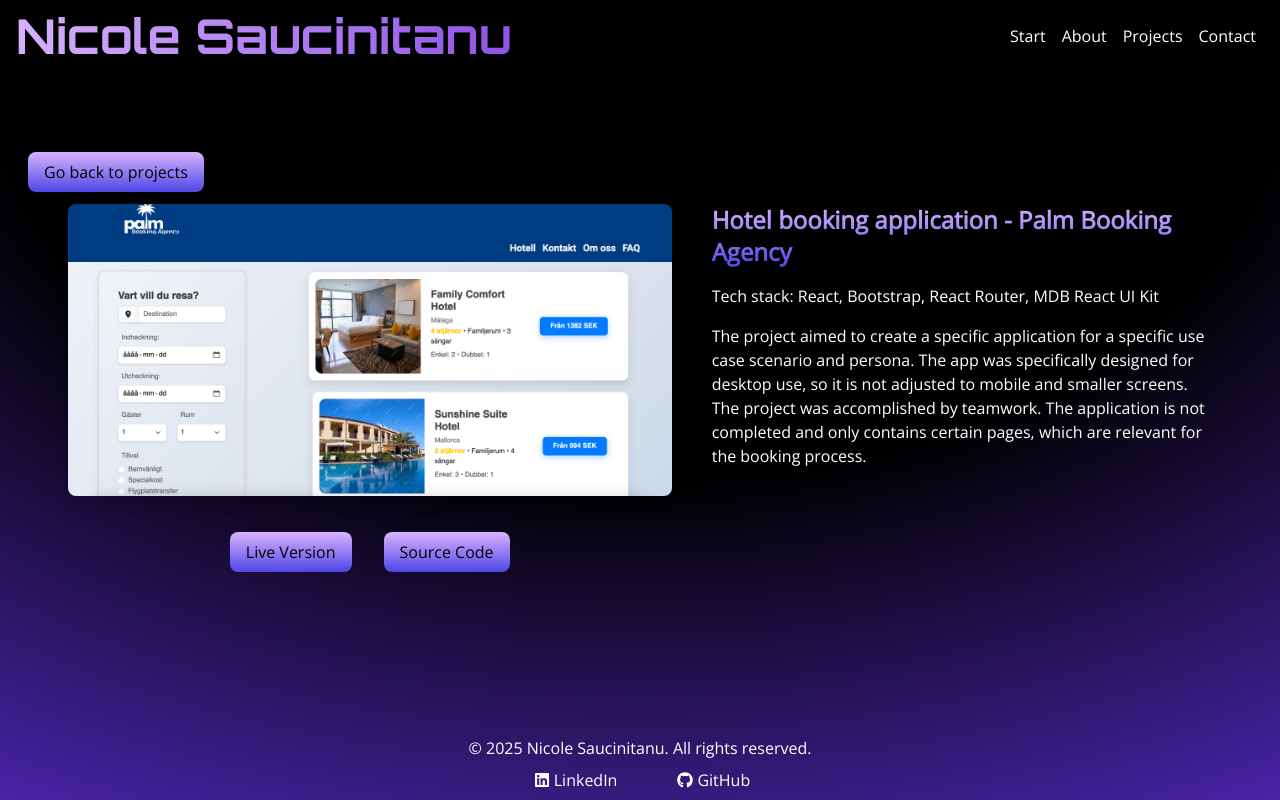
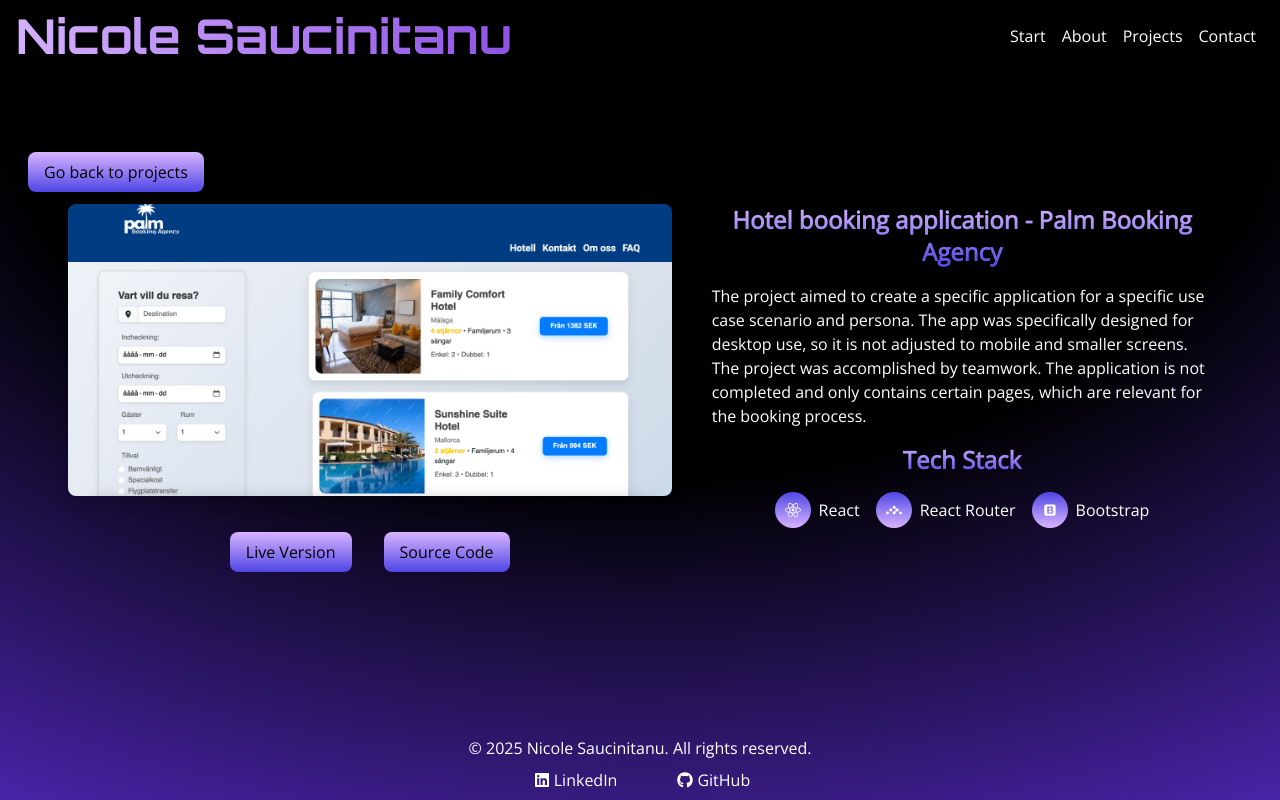
Before and after one commit to NicoleCoding/portfolio-next, a Next.js app: page /projects/1 in a window 1280 px wide. Built offline with nearby package versions, Linux system fonts and the light colour scheme.

Commit message:
- Minor code adjustments - Changed techstack presentation for each project

```diff
--- a/components/Header.jsx
+++ b/components/Header.jsx
@@ -1,7 +1,5 @@
 import Nav from "./Nav";
 import Link from "next/link";
-import { SiStarship } from "react-icons/si";
-import { motion } from "framer-motion";
 
 export default function Header() {
 
@@ -9,7 +7,8 @@ export default function Header() {
         <header className="sticky top-0 left-0 right-0 z-10 w-screen pb-4 text-white">
             <div className="max-w-7xl mx-auto px-4 flex justify-between items-center py-3">
                 <Link href="/">
-                <h1 className="bg-gradient-to-r from-purple-300 via-violet-700 to-indigo-600 bg-clip-text text-transparent font-logo p-0 text-4xl sm:text-5xl animate-gradient">Nicole Saucinitanu</h1></Link>
+                 <h1 className="bg-gradient-to-r from-purple-300 via-violet-700 to-indigo-600 bg-clip-text text-transparent font-logo p-0 text-3xl sm:text-5xl animate-gradient">Nicole Saucinitanu</h1>
+                </Link>
                 <Nav />
             </div>
         </header>
--- a/pages/index.js
+++ b/pages/index.js
@@ -7,7 +7,6 @@ import { SiJavascript } from "react-icons/si";
 import { FaReact } from "react-icons/fa";
 import { FaGitAlt } from "react-icons/fa6";
 import { MdOutlineDesignServices } from "react-icons/md";
-import { SiAdobephotoshop } from "react-icons/si";
 import { SiStarship } from "react-icons/si";
 import { SiNextdotjs } from "react-icons/si";
 import { SiTailwindcss } from "react-icons/si";
--- a/pages/projects/[id].js
+++ b/pages/projects/[id].js
@@ -1,12 +1,28 @@
+import React from "react";
 import Link from "next/link";
 import Button from "../../components/Button";
 import { useRouter } from "next/router";
 import Image from "next/image";
+import { FaReact } from "react-icons/fa";
+import { SiReactrouter } from "react-icons/si";
+import { DiBootstrap } from "react-icons/di";
+import { FaChartSimple } from "react-icons/fa6";
+import { IoPieChartSharp } from "react-icons/io5";
+import { SiCsswizardry } from "react-icons/si";
+import { SiVite } from "react-icons/si";
+import { SiAxios } from "react-icons/si";
+import { FaNodeJs } from "react-icons/fa";
+import { SiExpress } from "react-icons/si";
+import { SiMongodb } from "react-icons/si";
 
 const projectData = {
     "1": {
         title: "Hotel booking application - Palm Booking Agency",
-        techStack: "React, Bootstrap, React Router, MDB React UI Kit",
+        techStack: [
+            { icon: <FaReact /> , label: "React" },
+            { icon: <SiReactrouter />, label: "React Router"},
+            { icon: <DiBootstrap /> , label: "Bootstrap"}
+        ],
         description: "The project aimed to create a specific application for a specific use case scenario and persona. The app was specifically designed for desktop use, so it is not adjusted to mobile and smaller screens. The project was accomplished by teamwork. The application is not completed and only contains certain pages, which are relevant for the booking process.",
         projectImage: "/hotel-app.png",
         liveVersion: "https://lisawiklund.github.io/hotell-app-20244/",
@@ -14,7 +30,14 @@ const projectData = {
     },
     "2": {
         title: "Informative application about climate change - KlimatKoll",
-        techStack: "React, React Router, Chart.js, Recharts",
+        techStack: [
+            { icon: <FaReact /> , label: "React" },
+            { icon: <SiReactrouter />, label: "React Router" },
+            { icon: <SiCsswizardry />, label: "CSS" },
+            { icon: <IoPieChartSharp />, label: "Recharts" },
+            { icon: <FaChartSimple />, label: "Chart.js" },
+
+        ],
         description: "The project was about creating an informative application for a specific target audience. The application contains charts and information about various topics on climate change. This was a group project within my education. The user can scroll through the application in order to explore charts and learn about climate change.",
         projectImage: "/prototype-climate-app.jpg",
         liveVersion: "https://klimatkoll.github.io/KlimatKoll-App/",
@@ -22,7 +45,15 @@ const projectData = {
     },
     "3": {
         title: "Library App - BookVault",
-        techStack: "React, CSS, Vite, Axios, Node.js, Express.js, Mongoose, MongoDB Atlas",
+        techStack: [
+            { icon: <FaReact /> , label: "React" },
+            { icon: <SiCsswizardry />, label: "CSS"},
+            { icon: <SiVite />, label: "Vite"},
+            { icon: <SiAxios />, label: "Axios" },
+            { icon: <FaNodeJs />, label: "Node.js" },
+            { icon: <SiExpress />, label: "Express.js"},
+            { icon: <SiMongodb />, label: "MongoDB"}
+        ],
         description: "This is a full-stack web application, which allows users to search for books and also add books to their own collection. In the collection, users can toggle the read status and also remove books. The application gives users the opportunity to find books that they want to read and add them to a collection in case they want to read a specific book or specific books. The books are stored in a database in the backend.",
         projectImage: "/library-app-img.jpg",
         liveVersion: undefined,
@@ -84,9 +115,19 @@ export default function Project() {
                     </div>
                 </section>
                 <section className="w-full md:w-5/12 text-center md:text-left mt-4 md:mt-0">
-                    <h2 className="font-bold text-2xl bg-gradient-to-b from-purple-300 to-indigo-600 bg-clip-text text-transparent m-2">{project.title}</h2>
-                    <p className="text-base text-white p-2">Tech stack: {project.techStack}</p>
+                    <h2 className="font-bold text-2xl bg-gradient-to-b from-purple-300 to-indigo-600 bg-clip-text text-transparent m-2 text-center">{project.title}</h2>
                     <p className="text-base text-white p-2">{project.description}</p>
+                <section>
+                    <h2 className="font-bold text-2xl bg-gradient-to-b from-purple-300 to-indigo-600 bg-clip-text text-transparent m-2 text-center">Tech Stack</h2>
+                    <ul className="flex flex-wrap justify-center">
+                        {project.techStack.map((tech, index) => (
+                            <li key={index} className="tech-item flex items-center space-x-2 p-2">
+                                <span className="icon-container bg-gradient-to-t from-purple-300 to-indigo-600">{tech.icon}</span>
+                                <span>{tech.label}</span>
+                            </li>
+                        ))}
+                    </ul>
+                </section>
                 </section>
             </div>
         </div>
--- a/styles/globals.css
+++ b/styles/globals.css
@@ -40,6 +40,13 @@ body {
   }
 }
 
+.icon-container {
+  border-radius: 50%;
+  padding: 10px;
+  display: inline-block;
+
+}
+
 #root {
   margin: 0 auto;
   padding: 0;
```
